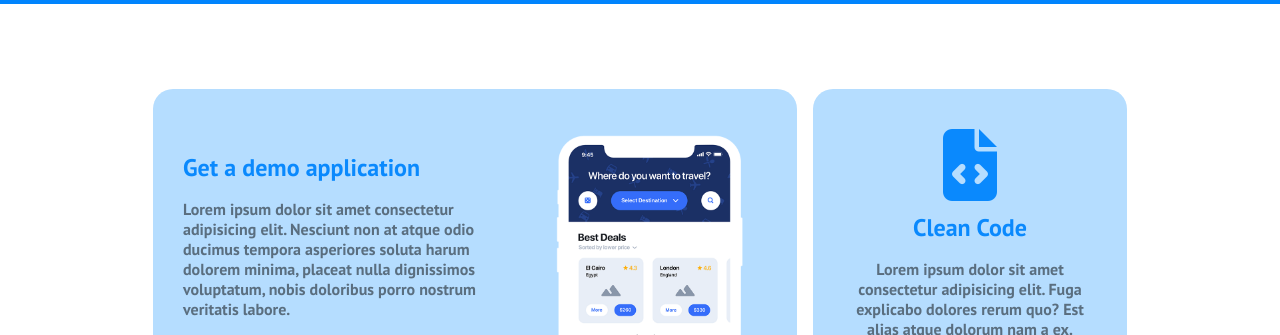
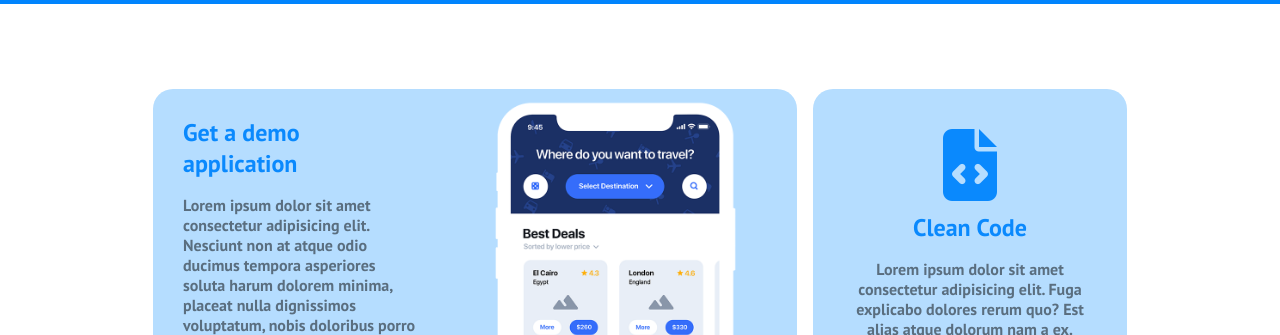
Before and after one commit to GiovanniCadoni/htmlcss-responsive-layout, a plain HTML site: page index.html in a window 1280 px wide. Shown: the part 76-411 px from the top of the page. Drawn offline with Linux system fonts and the light colour scheme.

Commit message:
fixed img on demo application's section

```diff
--- a/css/style.css
+++ b/css/style.css
@@ -213,15 +213,16 @@ body{
         flex-direction: row;
         gap: 3rem;
         align-items: center;
-        padding-bottom: 30px;
+        padding-top: 0;
     }
 
     .application-col-main .img-application{
         margin-top: 0;
+        align-self: flex-end;
     }
 
     .img-application{
-        width: 1200px;
+        width: 2000px;
     }
 }
 /*/DEMO APPLICATION*/
```
